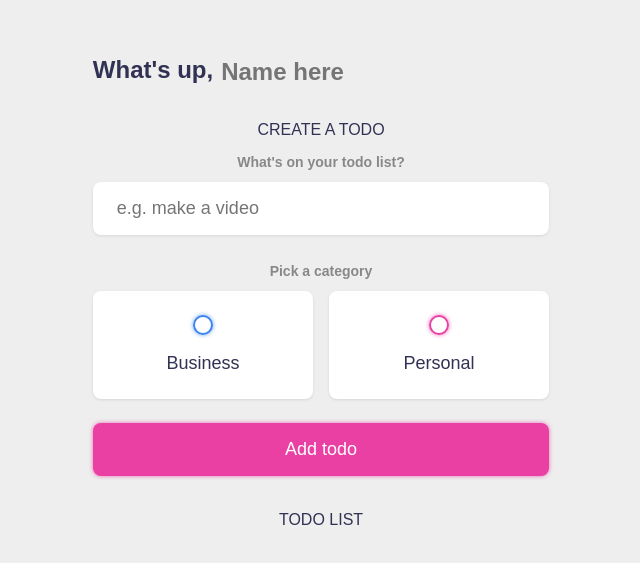
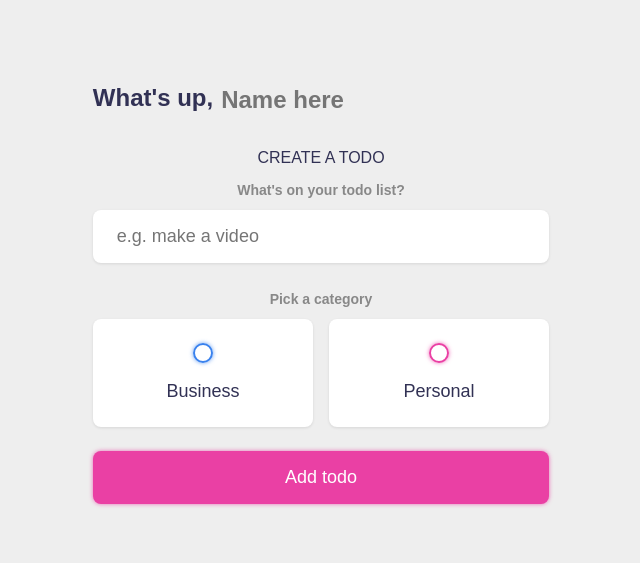
Before and after one commit to noieeen/todos-app-vite, a Vue app: page / in a window 1280 px wide. Shown: the part 105-668 px from the top of the page, without its empty margins (319-959 px from the left). Built offline with nearby package versions, Linux system fonts and the light colour scheme.

Commit message:
fix show / hide list

```diff
--- a/src/App.vue
+++ b/src/App.vue
@@ -105,7 +105,7 @@ onMounted(() => {
       </form>
     </section>
 
-    <section class="todo-list">
+    <section class="todo-list" v-if="todos_asc.length">
       <h3>TODO LIST</h3>
       <div class="list" id="todo-list">
         <div
```
